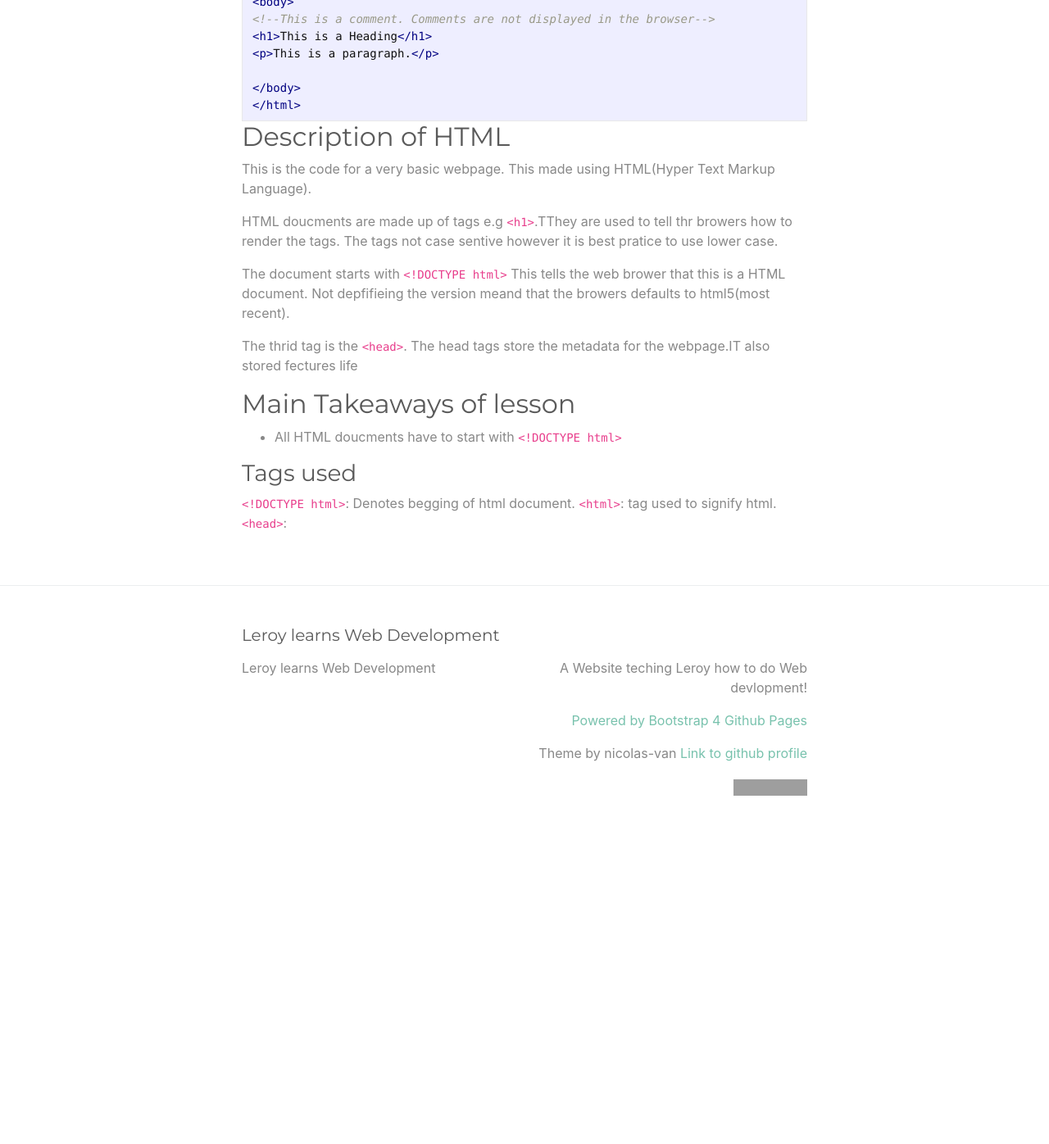
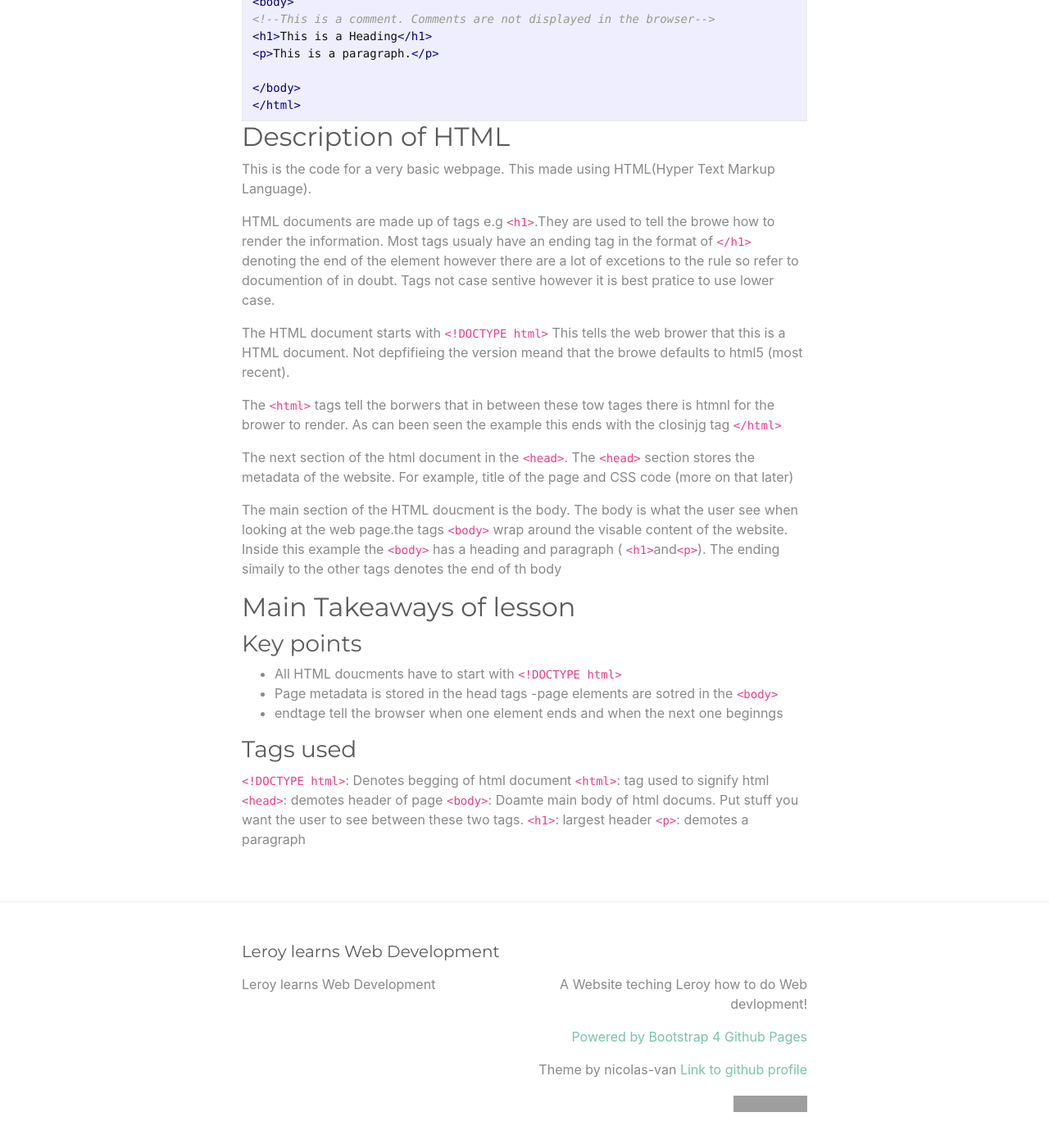
Before and after one commit to camilla-jones/leroy-learns, a Jekyll site: the page built from HTML/basic-html.md, in a window 1280 px wide and 1400 px high, scrolled down 386 px. Shown: the top 1396 px of the window at 82% size. Built offline with Jekyll 4.4.1, drawn with Linux system fonts in a browser that asks for light colours; before the commit the page ends 1421 px from its top, so only the background shows below that; grey boxes are pictures that could not be loaded.

Commit message:
Update basic-html.md

````diff
--- a/HTML/basic-html.md
+++ b/HTML/basic-html.md
@@ -1,5 +1,5 @@
 ---
-layout: home
+layout: page
 title: First Lesson Creating your First web page!
 ---
 # Basic HTML
@@ -20,26 +20,39 @@ title: First Lesson Creating your First web page!
 ```
 
 ## Description of HTML
+
 This is the code for a very basic webpage. This made using HTML(Hyper Text Markup Language).
 
-HTML doucments are made up of tags e.g `<h1>`.TThey are used to tell thr browers how to render the tags. The tags not case sentive however it is best pratice to use lower case.
+HTML documents are made up of tags e.g `<h1>`.They are used to tell the browe how to render the information. Most tags usualy have an ending tag in the format of `</h1>` denoting the end of the element however there are a lot of excetions to the rule so refer to documention of in doubt. Tags not case sentive however it is best pratice to use lower case.
 
-The document starts with `<!DOCTYPE html>` This tells the web brower that this is a HTML document. Not depfifieing the version meand that the browers defaults to html5(most recent).
+The HTML document starts with `<!DOCTYPE html>` This tells the web brower that this is a HTML document. Not depfifieing the version meand that the browe defaults to html5 (most recent).
 
+The `<html>` tags tell the borwers that in between these tow tages there is htmnl for the brower to render. As can been seen the example this ends with the closinjg tag `</html>`
 
+The next section of the html document in the `<head>`. The `<head>` section stores the metadata of the website. For example, title of the page and CSS code (more on that later)
 
-The thrid tag is the `<head>`. The head tags store the metadata for the webpage.IT also stored fectures life
-
-
+The main section of the HTML doucment is the body. The body is what the user see when looking at the web page.the tags `<body>` wrap around the visable content of the website. Inside this example the `<body>` has a heading and paragraph ( `<h1>`and`<p>`). The ending simaily to the other tags denotes the end of th body
 
 ## Main Takeaways of lesson
 
+### Key points
+
 - All HTML doucments have to start with `<!DOCTYPE html>`
+- Page metadata is stored in the head tags
+-page elements are sotred in the `<body>`
+- endtage tell the browser when one element ends and when the next one beginngs
 
 ### Tags used
 
 `<!DOCTYPE html>`:
-Denotes begging of html document.
+Denotes begging of html document
 `<html>`:
-tag used to signify html.
+tag used to signify html
 `<head>`:
+demotes header of page
+`<body>`:
+Doamte main body of html docums. Put stuff you want the user to see between these two tags.
+`<h1>`:
+largest header
+`<p>`:
+demotes a paragraph
````
